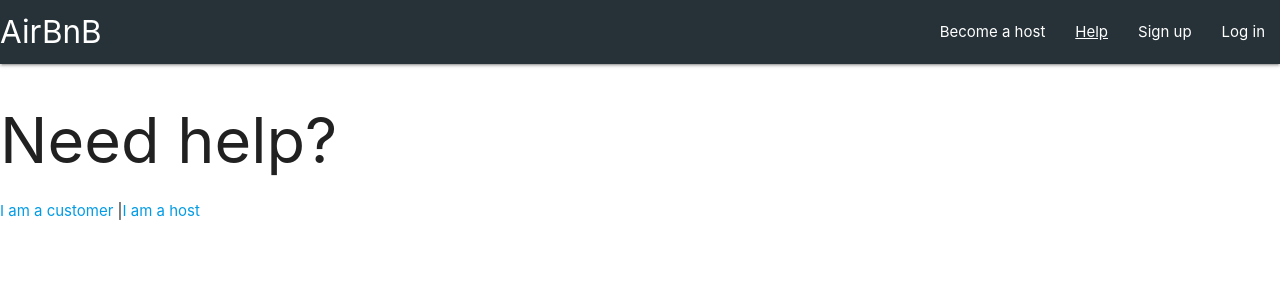
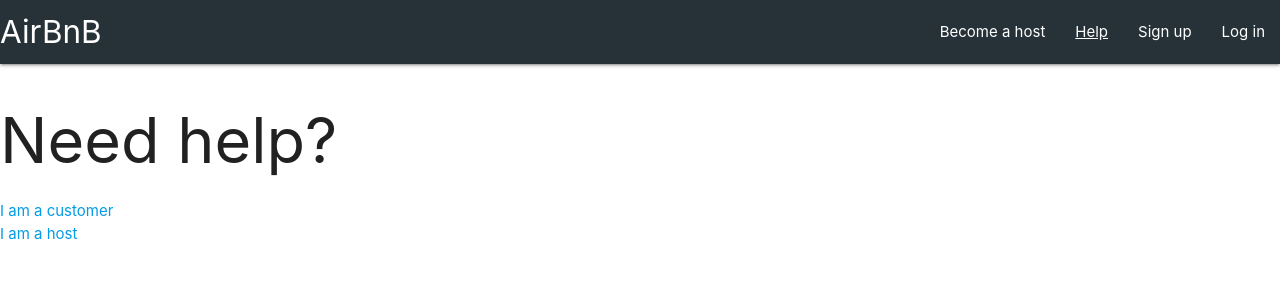
Before and after one commit to carlosmertens/learning-react-router, a React (Create React App) app: page /help in a window 1280 px wide. Shown: the top 300 px of the page. Built offline with nearby package versions, Linux system fonts and the light colour scheme.

Commit message:
Create list for the links in Help component

```diff
--- a/src/Help.js
+++ b/src/Help.js
@@ -13,8 +13,14 @@
     <div>
       <h1>Need help?</h1>
       <div>
-        <Link to="/help/customer">I am a customer</Link> |
-        <Link to="/help/host">I am a host</Link>
+        <ul>
+          <li>
+            <Link to="/help/customer">I am a customer</Link>
+          </li>
+          <li>
+            <Link to="/help/host">I am a host</Link>
+          </li>
+        </ul>
       </div>
 
       <Route path="/help/customer" component={HelpCustomer} />
--- a/src/Login.js
+++ b/src/Login.js
@@ -2,7 +2,7 @@
 
 function Login(props) {
   console.log(props);
-  props.history.block("Are you sure!");
+  // props.history.block("Are you sure!");
   return (
     <div>
       <h1>Log In</h1>;
```
